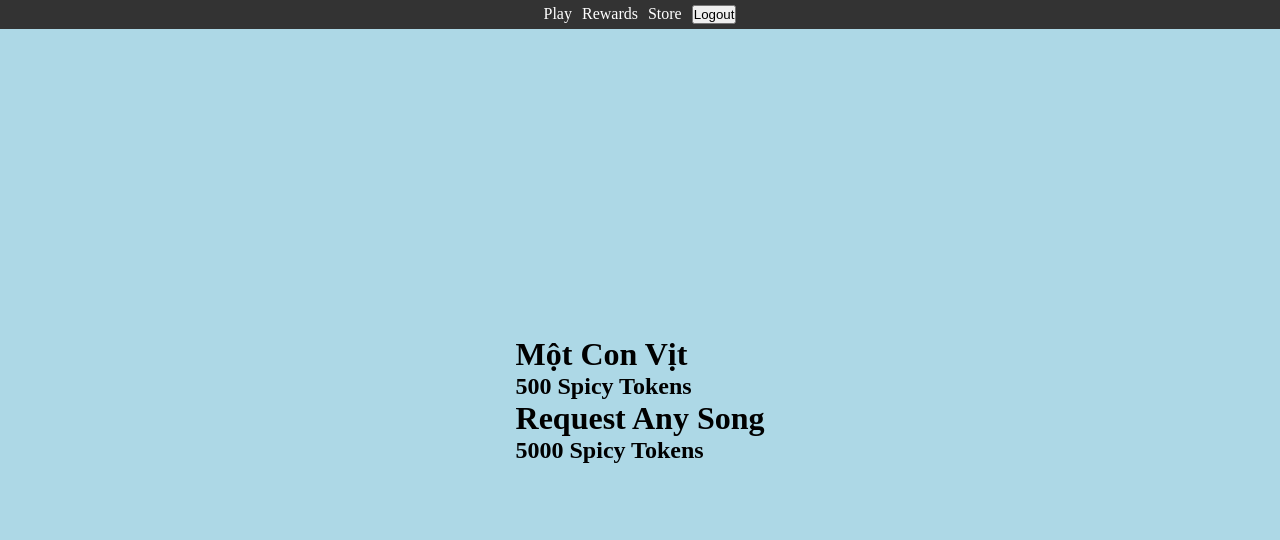
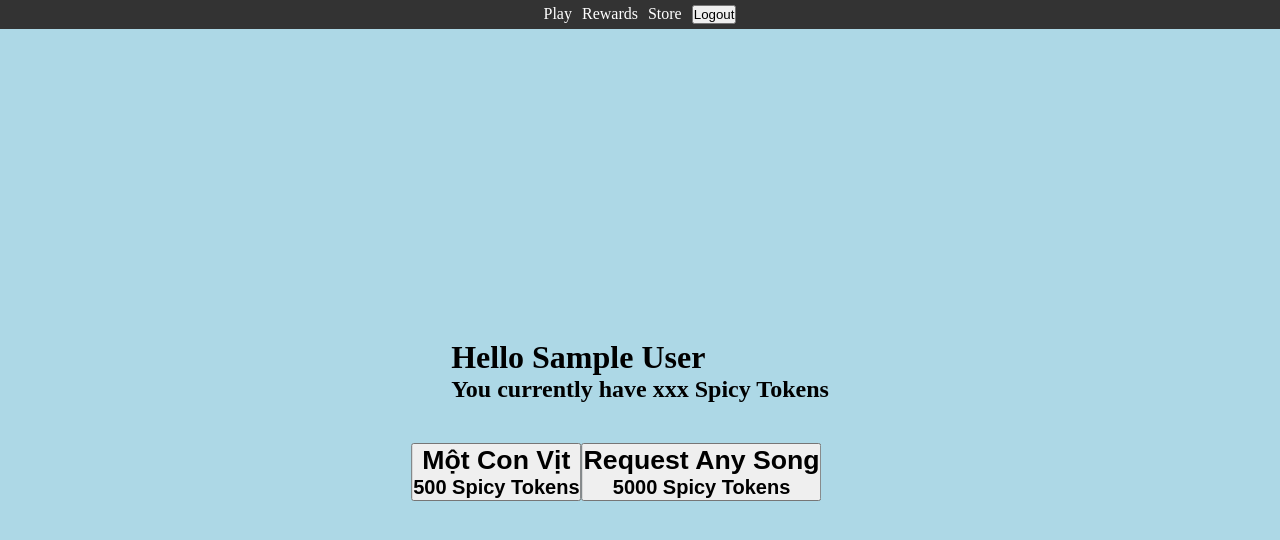
Before and after one commit to ttn729/spicy-game, a Next.js app: page /rewards in a window 1280 px wide. Shown: the top 540 px of the page. Built offline with nearby package versions, Linux system fonts and the light colour scheme; no server answers; sample sign-in values are in the browser's storage.

Commit message:
Add token data to Rewards and Store pages

```diff
--- /dev/null
+++ b/components/DisplayStatus/displaystatus.tsx
@@ -0,0 +1,21 @@
+import { Box } from "@mui/material"
+import { getAuth } from "firebase/auth";
+import { useAuthState } from "react-firebase-hooks/auth";
+import { app } from '../../utils/firebase';
+
+
+export const DisplayStatus = () => {
+
+    const auth = getAuth(app);
+    const [user, loading] = useAuthState(auth);
+
+    if (user)
+    return (
+        <Box sx={{ margin: 5 }}>
+        <h1>Hello {user.displayName}</h1>
+        <h2>You currently have xxx Spicy Tokens</h2>
+    </Box>
+    )
+    return (<></>)
+
+}
--- a/components/Rewards/rewards.tsx
+++ b/components/Rewards/rewards.tsx
@@ -1,16 +1,31 @@
+import { Box } from "@mui/material";
+import { getAuth } from "firebase/auth";
+import { userAgent } from "next/server";
+import { useAuthState } from "react-firebase-hooks/auth";
+import { app } from '../../utils/firebase';
+import { DisplayStatus } from "../DisplayStatus/displaystatus";
+
 
 export const Rewards = () => {
+
+
+
         return (<>
 
-        <div>
+            <DisplayStatus/>
+
+            <button>
                 <h1>Một Con Vịt</h1>
                 <h2>500 Spicy Tokens</h2>
-        </div>
+            </button>
 
-        <div>
+
+            <button>
                 <h1>Request Any Song</h1>
                 <h2>5000 Spicy Tokens</h2>
-        </div>
+
+            </button>
+
 
         </>
         );
--- a/pages/index.tsx
+++ b/pages/index.tsx
@@ -27,6 +27,7 @@ export default function Home() {
   }
 
   if (user) {
+    console.log(user.displayName);
     router.push("/play")
   }
 
```
Also changed, not shown: components/Store/store.tsx (+9 -2 lines). Lines whose indentation alone changed are shown as unchanged.
